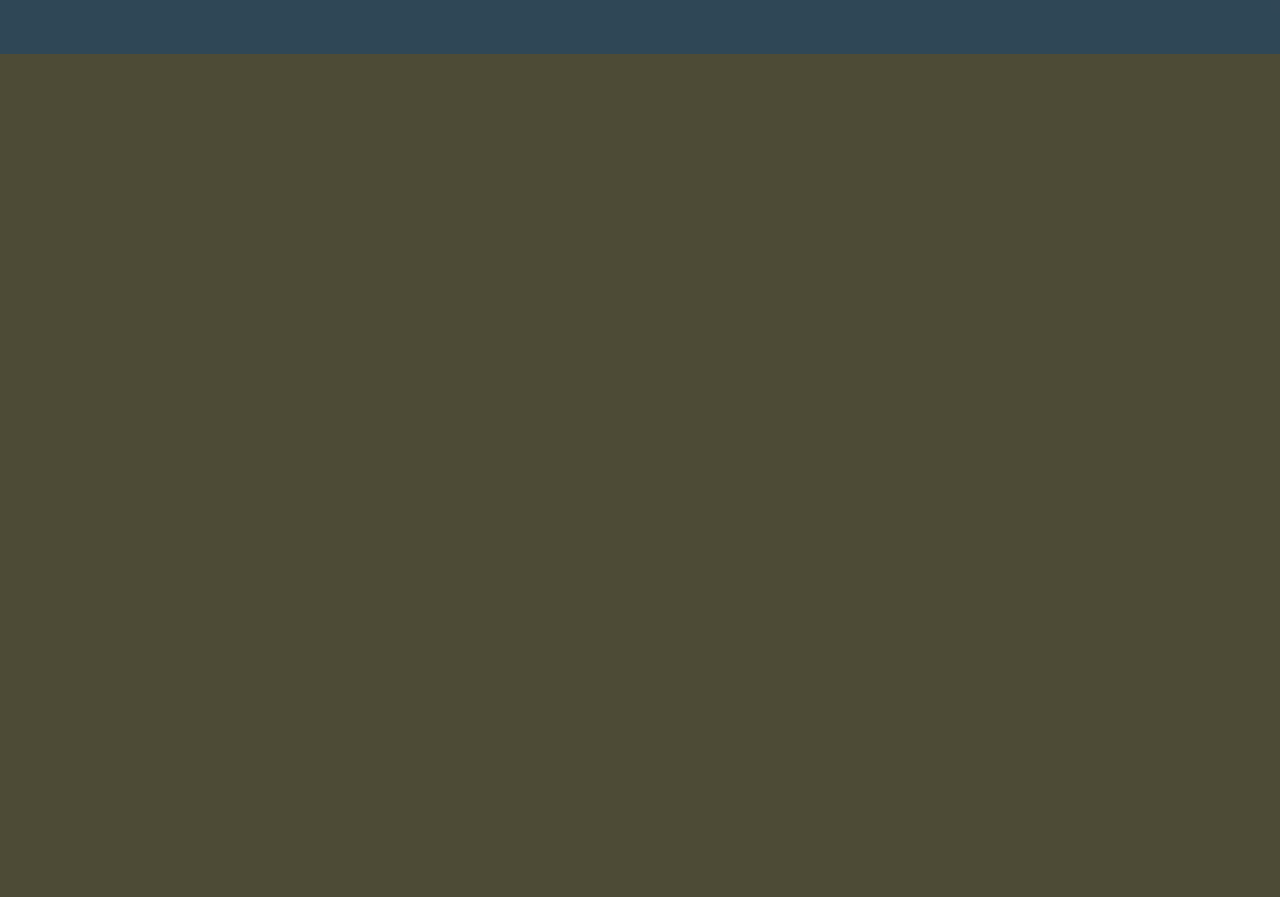
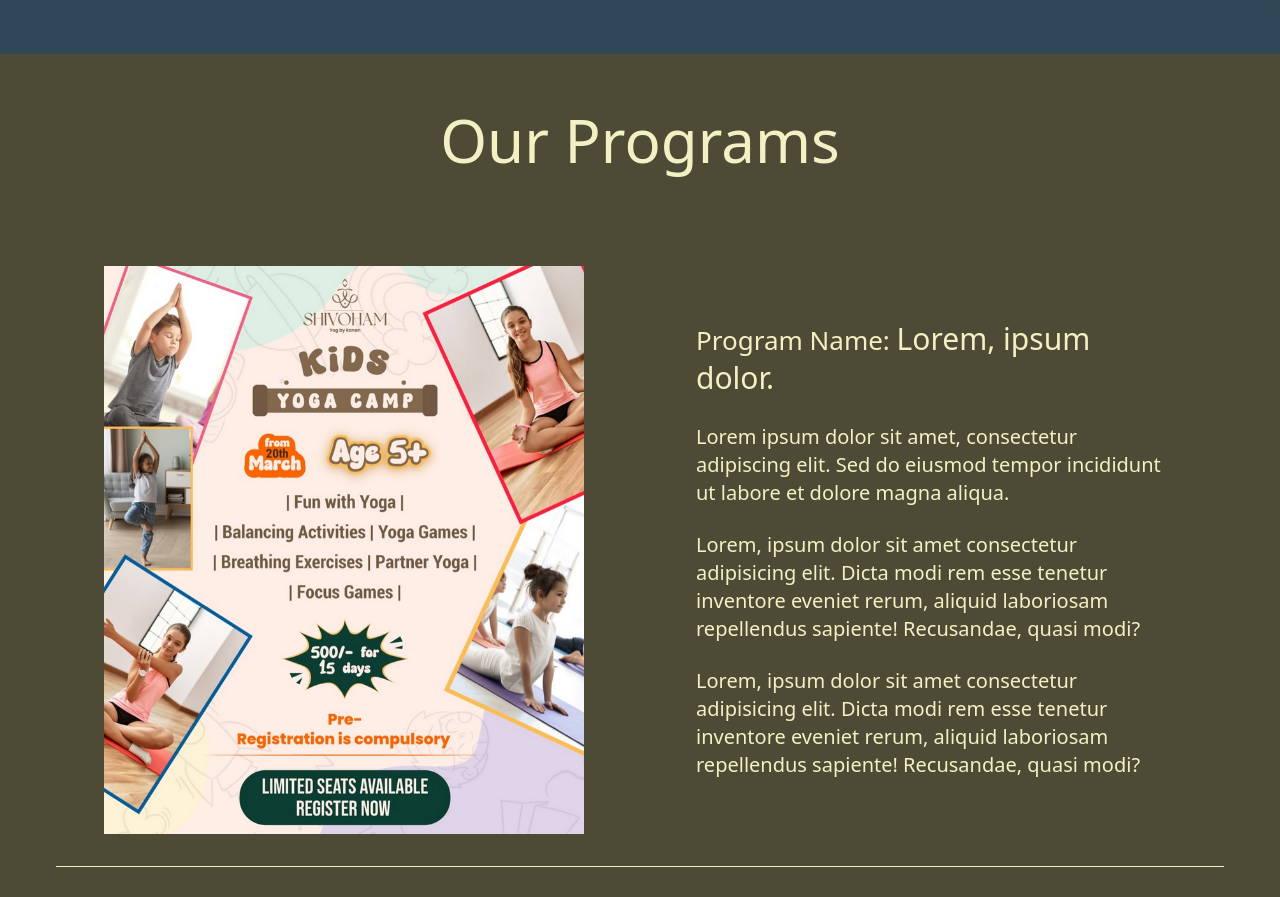
Before and after one commit to DeveloperDinesh24/yoga-studio-website, a React (Vite) app: page / in a window 1280 px wide. Shown: the part 1766-2663 px from the top of the page. Built offline with nearby package versions, Linux system fonts and the light colour scheme.

Commit message:
feat: complete programs section

```diff
--- a/src/components/ProgramsSection.tsx
+++ b/src/components/ProgramsSection.tsx
@@ -1,7 +1,129 @@
 export default function ProgramsSection() {
   return (
-    <section id="programs">
+    <section id='programs' className='w-full min-h-dvh max-w-600 mx-auto p-14'>
+      <h2 className='text-6xl text-center'>Our Programs</h2>
 
+      <div className='w-full h-full py-24 flex flex-col'>
+        <div className='max-w-400 mx-auto flex gap-28 justify-between items-center'>
+          <div className='w-120'>
+            <img
+              className=''
+              src='../src/assets/program-image.png'
+              alt='Program Image'
+            />
+          </div>
+          <div className='w-120 space-y-6'>
+            <h3 className='text-[26px]'>
+              Program Name:{' '}
+              <span className='text-3xl'>Lorem, ipsum dolor.</span>
+            </h3>
+            <p className='text-xl'>
+              Lorem ipsum dolor sit amet, consectetur adipiscing elit. Sed do
+              eiusmod tempor incididunt ut labore et dolore magna aliqua.
+            </p>
+            <p className='text-xl'>
+              Lorem, ipsum dolor sit amet consectetur adipisicing elit. Dicta
+              modi rem esse tenetur inventore eveniet rerum, aliquid laboriosam
+              repellendus sapiente! Recusandae, quasi modi?
+            </p>
+            <p className='text-xl'>
+              Lorem, ipsum dolor sit amet consectetur adipisicing elit. Dicta
+              modi rem esse tenetur inventore eveniet rerum, aliquid laboriosam
+              repellendus sapiente! Recusandae, quasi modi?
+            </p>
+          </div>
+        </div>
+        <hr className='max-w-300 w-full mx-auto my-8' />
+        <div className='max-w-400 mx-auto flex flex-row-reverse gap-28 justify-between items-center'>
+          <div className='w-120'>
+            <img
+              className=''
+              src='../src/assets/program-image.png'
+              alt='Program Image'
+            />
+          </div>
+          <div className='w-120 space-y-6'>
+            <h3 className='text-[26px]'>
+              Program Name:{' '}
+              <span className='text-3xl'>Lorem, ipsum dolor.</span>
+            </h3>
+            <p className='text-xl'>
+              Lorem ipsum dolor sit amet, consectetur adipiscing elit. Sed do
+              eiusmod tempor incididunt ut labore et dolore magna aliqua.
+            </p>
+            <p className='text-xl'>
+              Lorem, ipsum dolor sit amet consectetur adipisicing elit. Dicta
+              modi rem esse tenetur inventore eveniet rerum, aliquid laboriosam
+              repellendus sapiente! Recusandae, quasi modi?
+            </p>
+            <p className='text-xl'>
+              Lorem, ipsum dolor sit amet consectetur adipisicing elit. Dicta
+              modi rem esse tenetur inventore eveniet rerum, aliquid laboriosam
+              repellendus sapiente! Recusandae, quasi modi?
+            </p>
+          </div>
+        </div>
+        <hr className='max-w-300 w-full mx-auto my-8' />
+        <div className='max-w-400 mx-auto flex gap-28 justify-between items-center'>
+          <div className='w-120'>
+            <img
+              className=''
+              src='../src/assets/program-image.png'
+              alt='Program Image'
+            />
+          </div>
+          <div className='w-120 space-y-6'>
+            <h3 className='text-[26px]'>
+              Program Name:{' '}
+              <span className='text-3xl'>Lorem, ipsum dolor.</span>
+            </h3>
+            <p className='text-xl'>
+              Lorem ipsum dolor sit amet, consectetur adipiscing elit. Sed do
+              eiusmod tempor incididunt ut labore et dolore magna aliqua.
+            </p>
+            <p className='text-xl'>
+              Lorem, ipsum dolor sit amet consectetur adipisicing elit. Dicta
+              modi rem esse tenetur inventore eveniet rerum, aliquid laboriosam
+              repellendus sapiente! Recusandae, quasi modi?
+            </p>
+            <p className='text-xl'>
+              Lorem, ipsum dolor sit amet consectetur adipisicing elit. Dicta
+              modi rem esse tenetur inventore eveniet rerum, aliquid laboriosam
+              repellendus sapiente! Recusandae, quasi modi?
+            </p>
+          </div>
+        </div>
+        <hr className='max-w-300 w-full mx-auto my-8' />
+        <div className='max-w-400 mx-auto flex flex-row-reverse gap-28 justify-between items-center'>
+          <div className='w-120'>
+            <img
+              className=''
+              src='../src/assets/program-image.png'
+              alt='Program Image'
+            />
+          </div>
+          <div className='w-120 space-y-6'>
+            <h3 className='text-[26px]'>
+              Program Name:{' '}
+              <span className='text-3xl'>Lorem, ipsum dolor.</span>
+            </h3>
+            <p className='text-xl'>
+              Lorem ipsum dolor sit amet, consectetur adipiscing elit. Sed do
+              eiusmod tempor incididunt ut labore et dolore magna aliqua.
+            </p>
+            <p className='text-xl'>
+              Lorem, ipsum dolor sit amet consectetur adipisicing elit. Dicta
+              modi rem esse tenetur inventore eveniet rerum, aliquid laboriosam
+              repellendus sapiente! Recusandae, quasi modi?
+            </p>
+            <p className='text-xl'>
+              Lorem, ipsum dolor sit amet consectetur adipisicing elit. Dicta
+              modi rem esse tenetur inventore eveniet rerum, aliquid laboriosam
+              repellendus sapiente! Recusandae, quasi modi?
+            </p>
+          </div>
+        </div>
+      </div>
     </section>
   )
 }
```
Also changed, not shown: src/assets/program-image.png (added).
